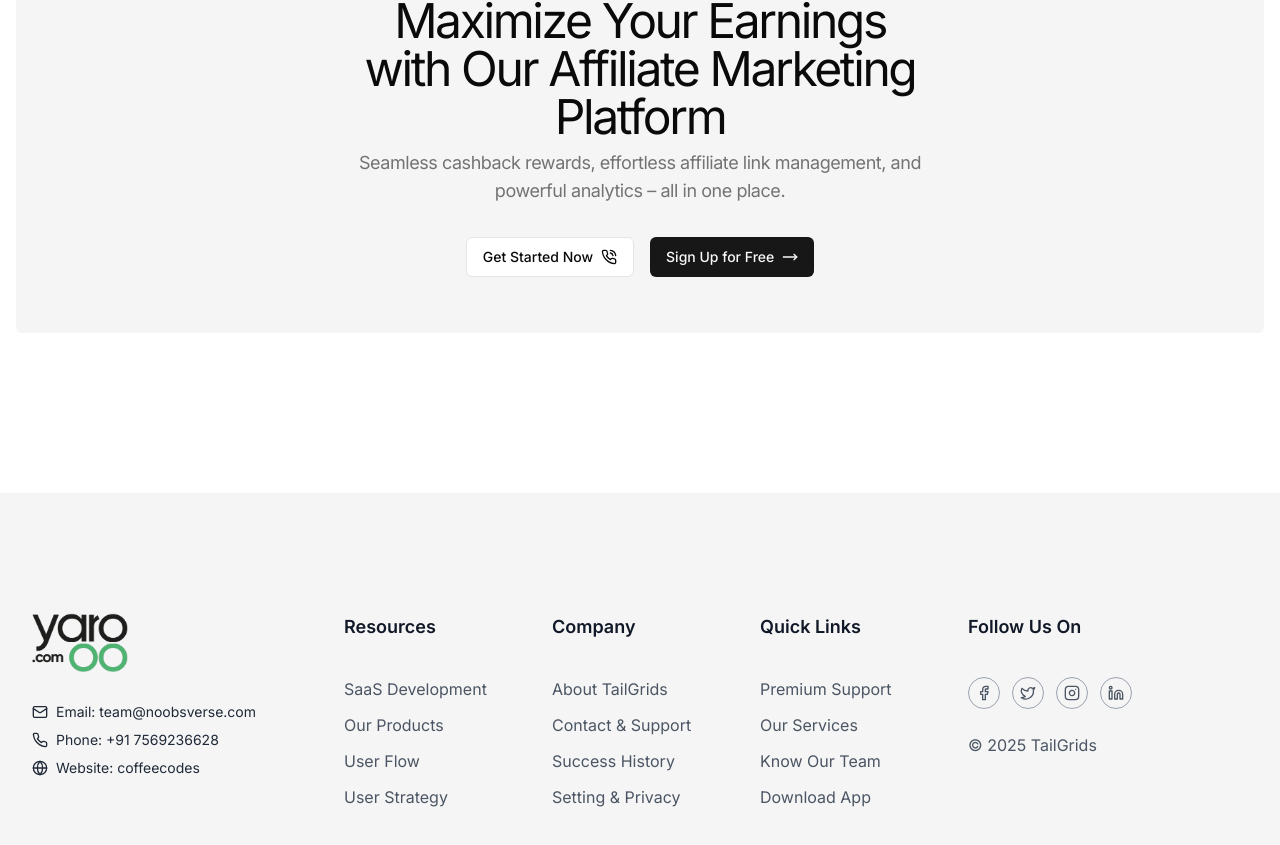
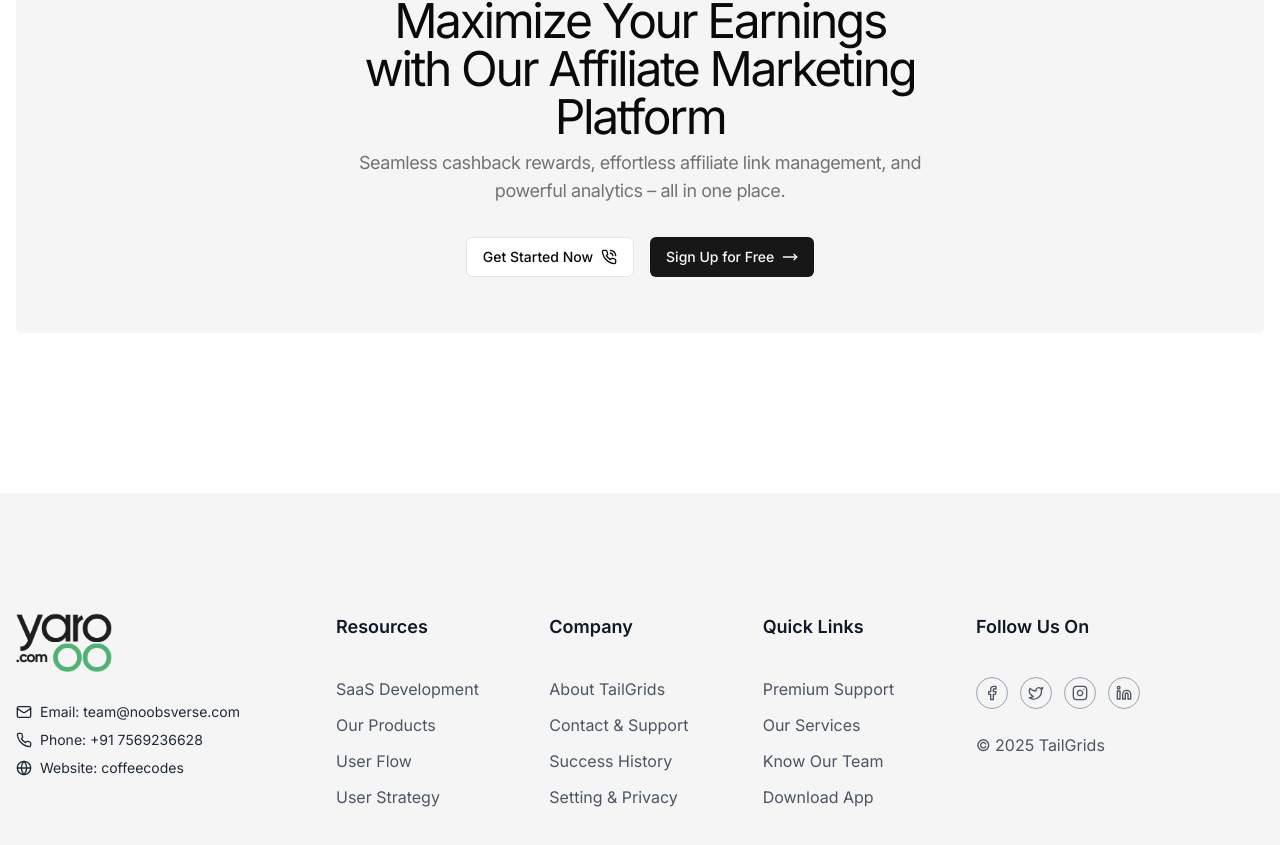
Before and after one commit to NangunooriAbhinav/yarooo.landing, a Next.js app: page / in a window 1280 px wide. Shown: the part 4516-5361 px from the top of the page. Built offline with nearby package versions, Linux system fonts and the light colour scheme.

Commit message:
fixed footer padding issue

```diff
--- a/components/sections/FooterSection.tsx
+++ b/components/sections/FooterSection.tsx
@@ -5,7 +5,7 @@
 export default function FooterSection() {
   return (
     <footer className="relative z-10 bg-[#f5f5f5] dark:bg-[#1f2937] pb-10 pt-20 lg:pb-20 lg:pt-[120px]">
-      <div className="container mx-auto max-w-7xl px-4">
+      <div className="container mx-auto max-w-7xl ">
         <div className="flex flex-wrap">
           <div className="w-full px-4 sm:w-2/3 lg:w-3/12">
             <div className="mb-10 w-full">
```
